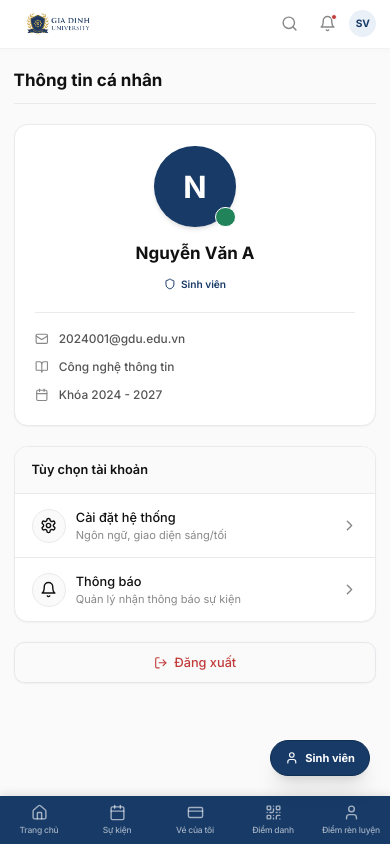
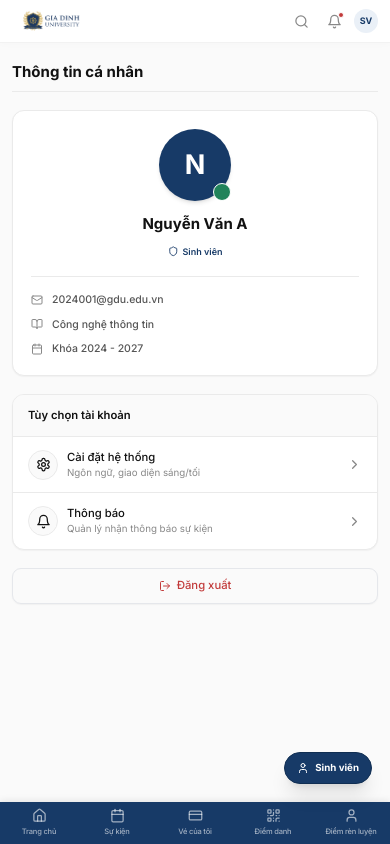
Before and after one commit to pqthafnh/GDU_Diem_Ren_Luyen, a Next.js app: page /demo/student/profile in a window 390 px wide. Built offline with nearby package versions, Linux system fonts and the light colour scheme.

Commit message:
UI: Further reduce scale globally and fix mobile notification overflow

```diff
--- a/src/app/globals.css
+++ b/src/app/globals.css
@@ -51,18 +51,18 @@
 body {
   background-color: var(--color-canvas);
   color: var(--color-body);
-  zoom: 0.85; /* Scale down 15% for mobile base (10% smaller than previous) */
+  zoom: 0.75; /* Substantially smaller base size for mobile */
 }
 
 @media (min-width: 768px) {
   body {
-    zoom: 0.90; /* Adjusted proportionally */
+    zoom: 0.80;
   }
 }
 
 @media (min-width: 1024px) {
   body {
-    zoom: 0.85; /* Adjusted proportionally, Desktop can also be smaller or keep as is. Actually let's just make mobile smaller and keep desktop 0.85 too */
+    zoom: 0.80;
   }
 }
 
--- a/src/components/layout/navigation.tsx
+++ b/src/components/layout/navigation.tsx
@@ -100,7 +100,7 @@ export function AppHeader() {
                 {showNotifications && (
                   <>
                     <div className="fixed inset-0 z-40 md:hidden" onClick={() => setShowNotifications(false)}></div>
-                    <div className="absolute right-0 mt-2 w-[340px] md:w-[400px] bg-surface rounded-[16px] shadow-[0_12px_40px_rgb(0,0,0,0.08)] border border-black/5 z-50 overflow-hidden animate-in fade-in zoom-in-95 duration-200">
+                    <div className="absolute right-[-20px] sm:right-0 mt-2 w-[300px] sm:w-[340px] md:w-[400px] bg-surface rounded-[16px] shadow-[0_12px_40px_rgb(0,0,0,0.08)] border border-black/5 z-50 overflow-hidden animate-in fade-in zoom-in-95 duration-200 max-w-[95vw]">
                       <div className="flex items-center justify-between p-4 border-b border-black/5">
                         <h4 className="font-bold text-ink text-[16px]">Thông báo</h4>
                         <button className="text-[12px] text-muted hover:text-primary transition-colors font-medium">Đánh dấu đã đọc</button>
```
